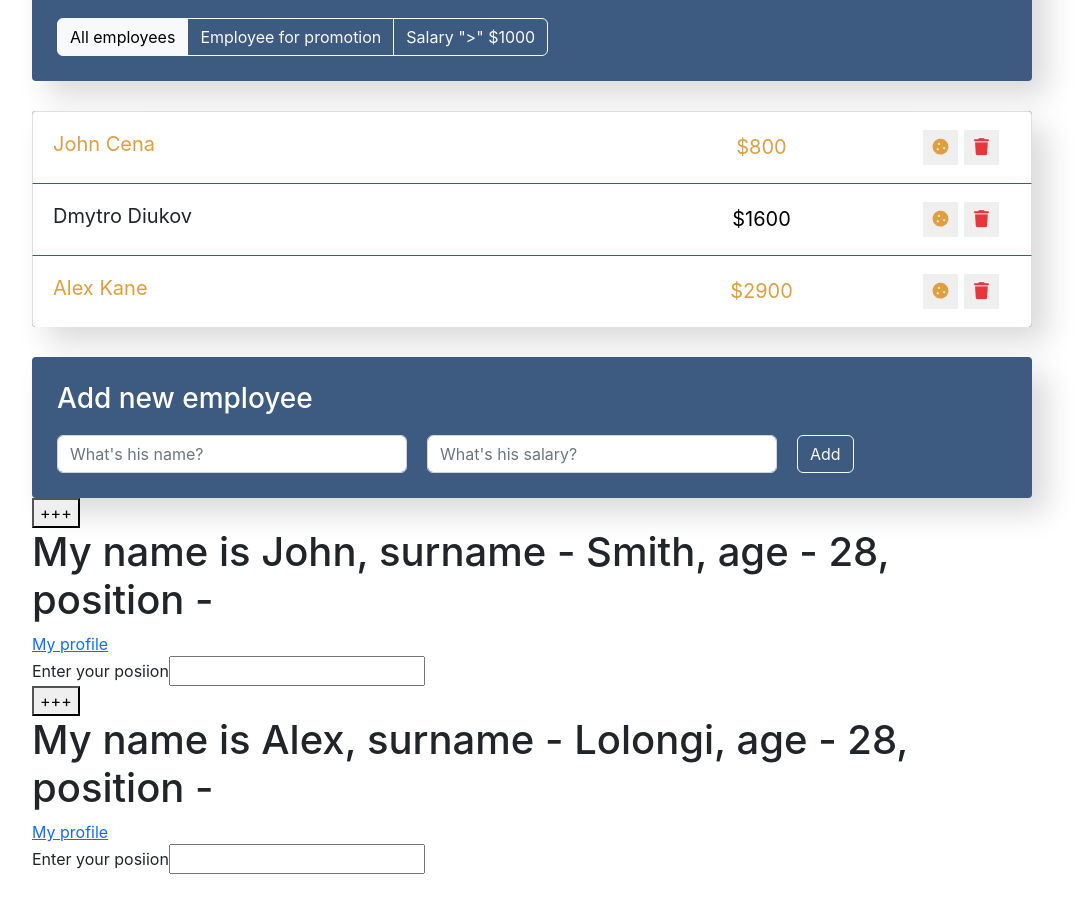
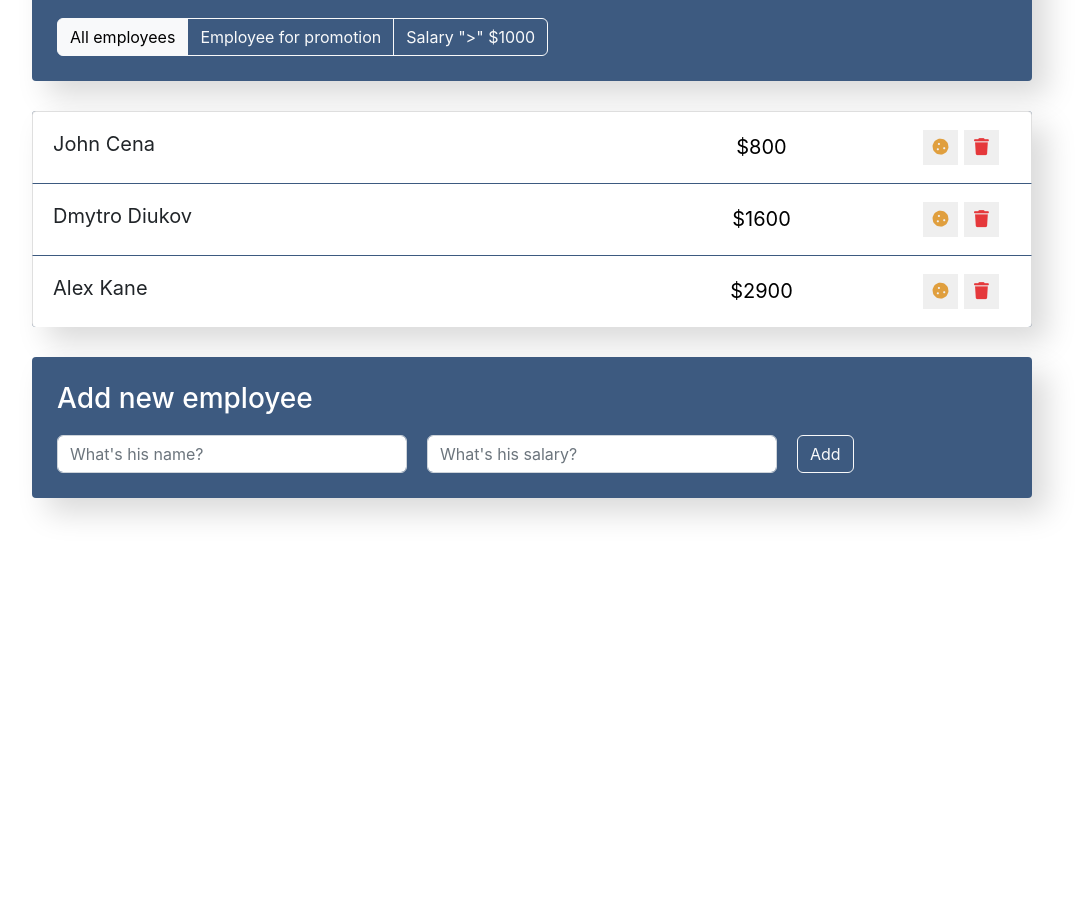
Before and after one commit to Diukov/employees, a React (Create React App) app: page / in a window 1280 px wide. Shown: the part 344-1252 px from the top of the page, without its empty margins (108-1192 px from the left). After the commit the page ends 892 px from the top, so only its background shows below. Built offline with nearby package versions, Linux system fonts and the light colour scheme.

Commit message:
state for components

```diff
--- a/src/components/app-employees-list-item/app-employees-list-item.js
+++ b/src/components/app-employees-list-item/app-employees-list-item.js
@@ -1,17 +1,43 @@
 import './app-employees-list-item.css';
+import { Component } from 'react';
 
-const EmployeesListItem = ({ name, salary, increase }) => {
-  const increaseClass = increase ? "increase" : "";
+class EmployeesListItem extends Component {
+  constructor(props) {
+    super(props);
+    this.state = {
+      increase: false,
+      promotion: false
+    }
+  }
+
+  onIncrease = () => {
+    this.setState(({ increase }) => ({
+      increase: !increase
+    }))
+  }
+
+  toPromotion = () => {
+    this.setState(({ promotion }) => ({
+      promotion: !promotion
+    }))
+  }
+
+  render() {
+    const { name, salary } = this.props;
+    const { increase, promotion } = this.state;
+    const increaseClass = increase ? " increase" : "";
+    const promotionClass = promotion ? " like" : "";
 
     return (
-    <li className={'list-group-item d-flex justify-content-between ' + increaseClass}>
-      <span className="list-group-item-label">
+      <li className={"list-group-item d-flex justify-content-between" + increaseClass + promotionClass} >
+        <span className={"list-group-item-label"} onClick={this.toPromotion}>
           {name}
         </span>
         <input type="text" className="list-group-item-input" defaultValue={'$' + salary} />
         <div className="d-flex justify-content-center align-items-center">
           <button type="button"
-          className="btn-cookie btn-sm">
+            className="btn-cookie btn-sm"
+            onClick={this.onIncrease}>
             <i className="fas fa-cookie"></i>
           </button>
           <button type="button"
@@ -22,6 +48,7 @@ const EmployeesListItem = ({ name, salary, increase }) => {
         </div>
       </li>
     );
+  }
 };
 
 export default EmployeesListItem;
--- a/src/components/app/app.js
+++ b/src/components/app/app.js
@@ -3,56 +3,8 @@ import SearchBar from '../app-search-bar/app-search-bar';
 import AppFilter from '../app-filter/app-filter';
 import EmployeesList from '../app-employees-list/app-employees-list';
 import EmployeesAddForm from '../app-employees-add-form/app-employees-add-form';
-import { Component } from 'react';
 
 import './app.css';
-
-class WhoAmI extends Component {
-  constructor(props) {
-    super(props);
-    this.state = {
-      age: 28,
-      position: ''
-    }
-  }
-
-  nextYear = () => {
-    this.setState(state => ({
-      age: state.age + 1
-    }))
-  }
-
-  commitInputChanges = (event, color) => {
-    console.log(color);
-
-    this.setState({
-      position: event.target.value
-    })
-  }
-
-  render() {
-    const { name, surname, link } = this.props;
-    const { position, age } = this.state;
-
-    return (
-      <div>
-        <button onClick={this.nextYear}>
-          +++
-        </button>
-        <h1>
-          My name is {name}, surname - {surname}, age - {age}, position - {position}
-        </h1>
-        <a href={link}>My profile</a>
-        <form>
-          <span>
-            Enter your posiion
-          </span>
-          <input type="text" onChange={(event) => this.commitInputChanges(event, 'some color')} />
-        </form>
-      </div >
-    );
-  }
-};
 
 function App() {
   const data = [
@@ -73,9 +25,6 @@ function App() {
       <EmployeesList data={data} />
 
       <EmployeesAddForm />
-
-      <WhoAmI name="John" surname="Smith" link="facebook.com" />
-      <WhoAmI name="Alex" surname="Lolongi" link="facebook.com" />
     </div>
   );
 }
```
Lines whose indentation alone changed are shown as unchanged.
